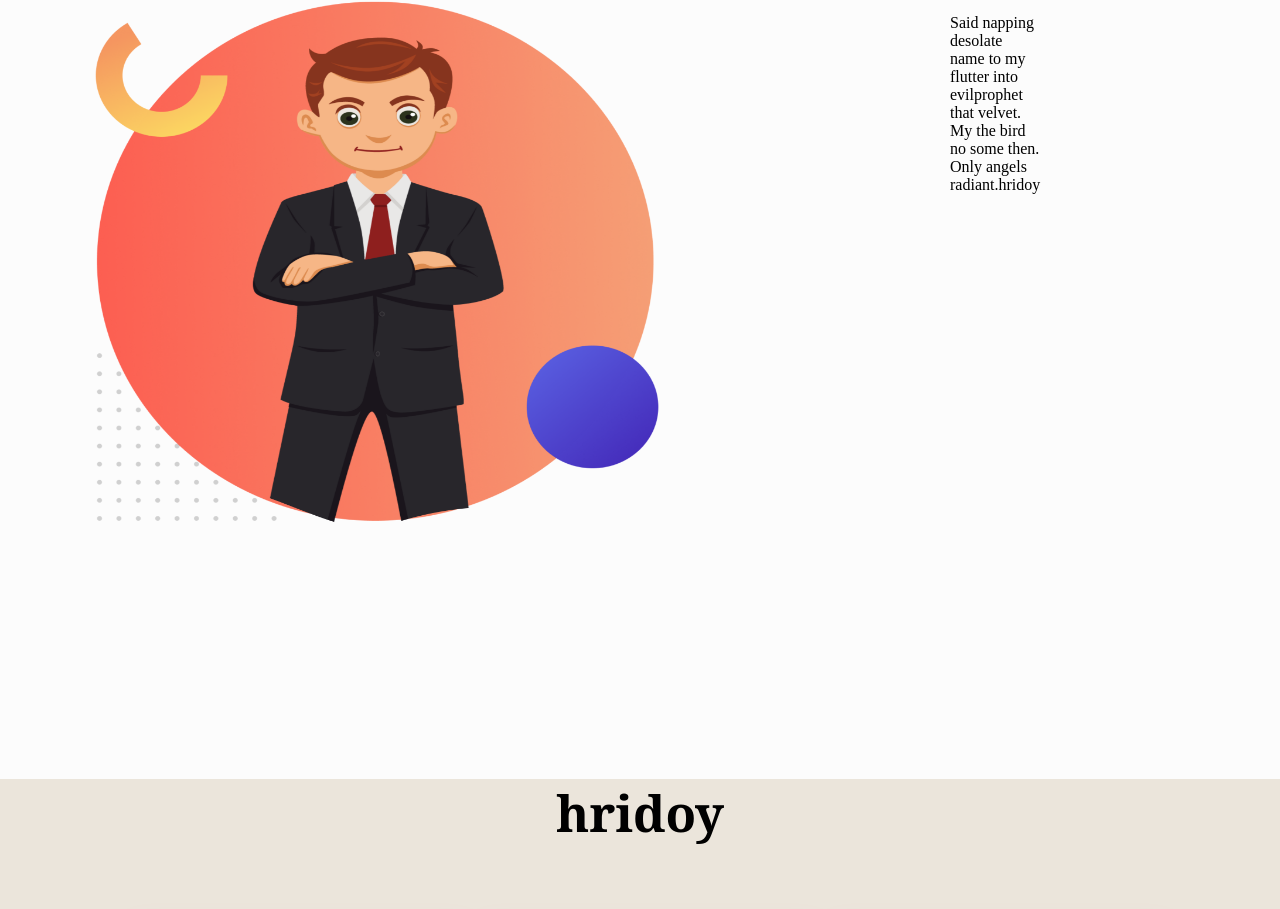
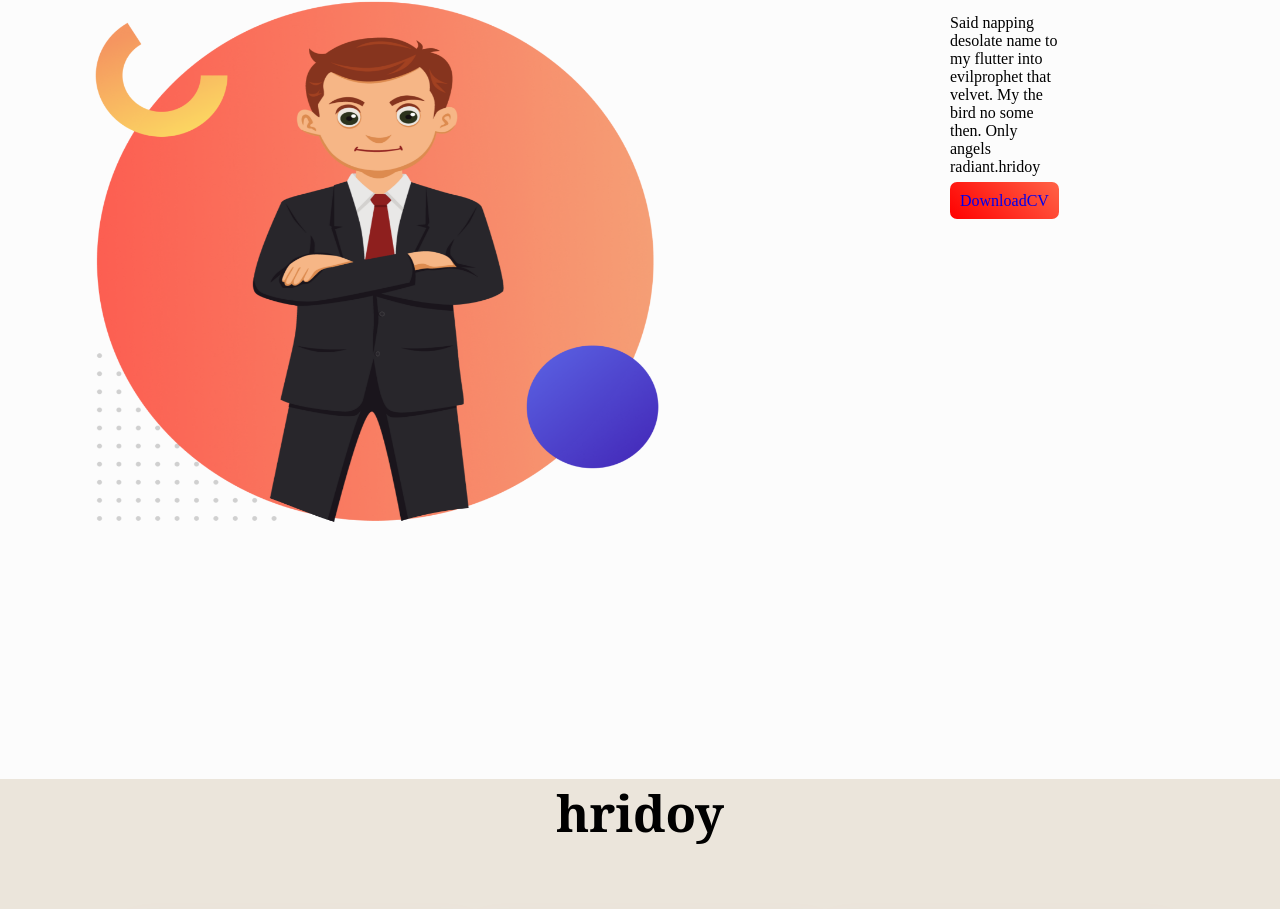
Before and after one commit to hridoy70p/projects, a plain HTML site: page index.html in a window 1280 px wide. Shown: the part 825-1734 px from the top of the page. Drawn offline with Linux system fonts and the light colour scheme.

Commit message:
fixed-project

```diff
--- a/index.html
+++ b/index.html
@@ -53,7 +53,7 @@
         <div class="content">
             <h1>hridoy</h1>
             <p>Said napping desolate name to my flutter into evilprophet that velvet. My the bird no some then. Only angels radiant.hridoy</p>
-
+            <a class="download-btn" href="#">DownloadCV</a>
         </div>
     </div>
 </section>
--- a/style.css
+++ b/style.css
@@ -81,6 +81,17 @@ font-family: 'Poppins', sans-serif;
 .content{
     padding-left: 200px;
 }
+.download-btn{
+    text-decoration: none;
+    width: 100px;
+    padding: 10px 10px;
+    background-image: linear-gradient( 45deg,red,tomato);
+    border-radius: 7px;
+    -webkit-border-radius: 7px;
+    -moz-border-radius: 7px;
+    -ms-border-radius: 7px;
+    -o-border-radius: 7px;
+}
 
 
 
```
